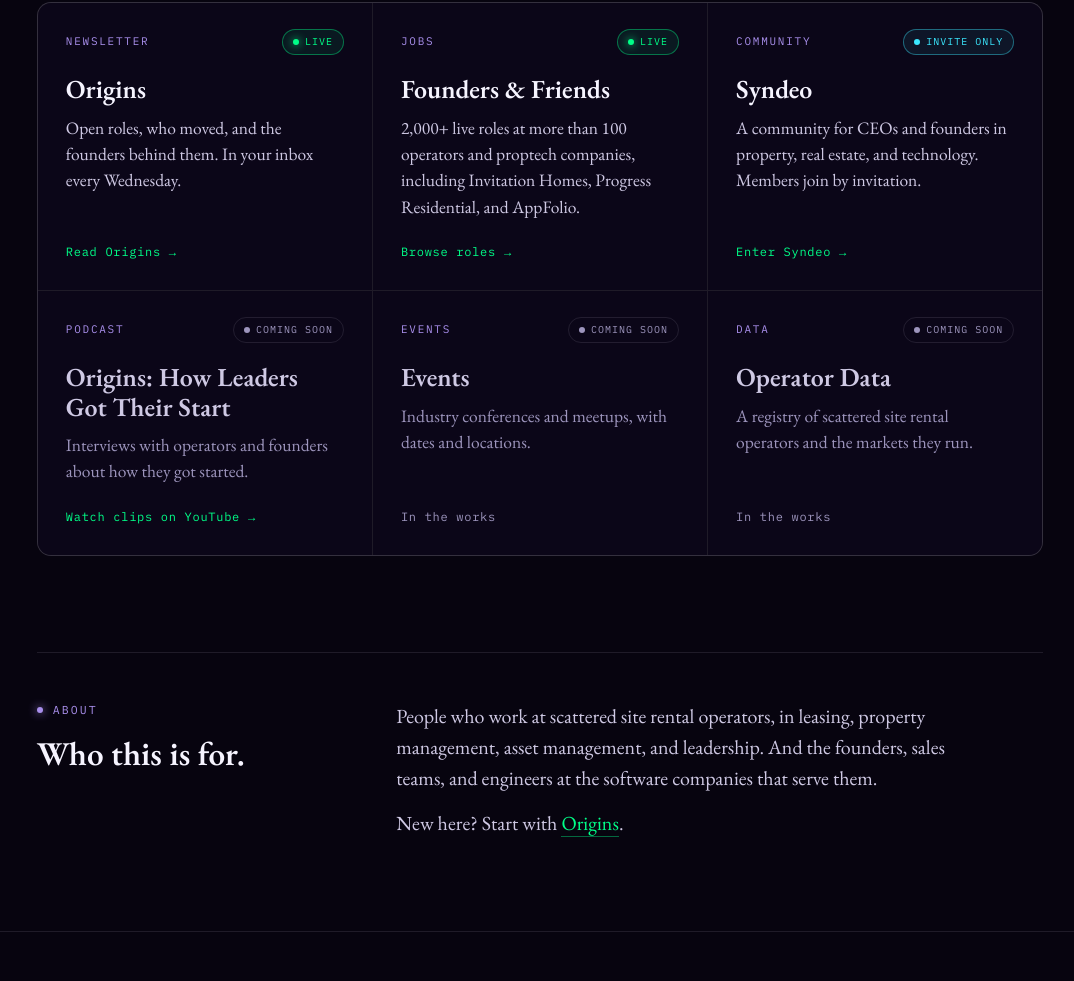
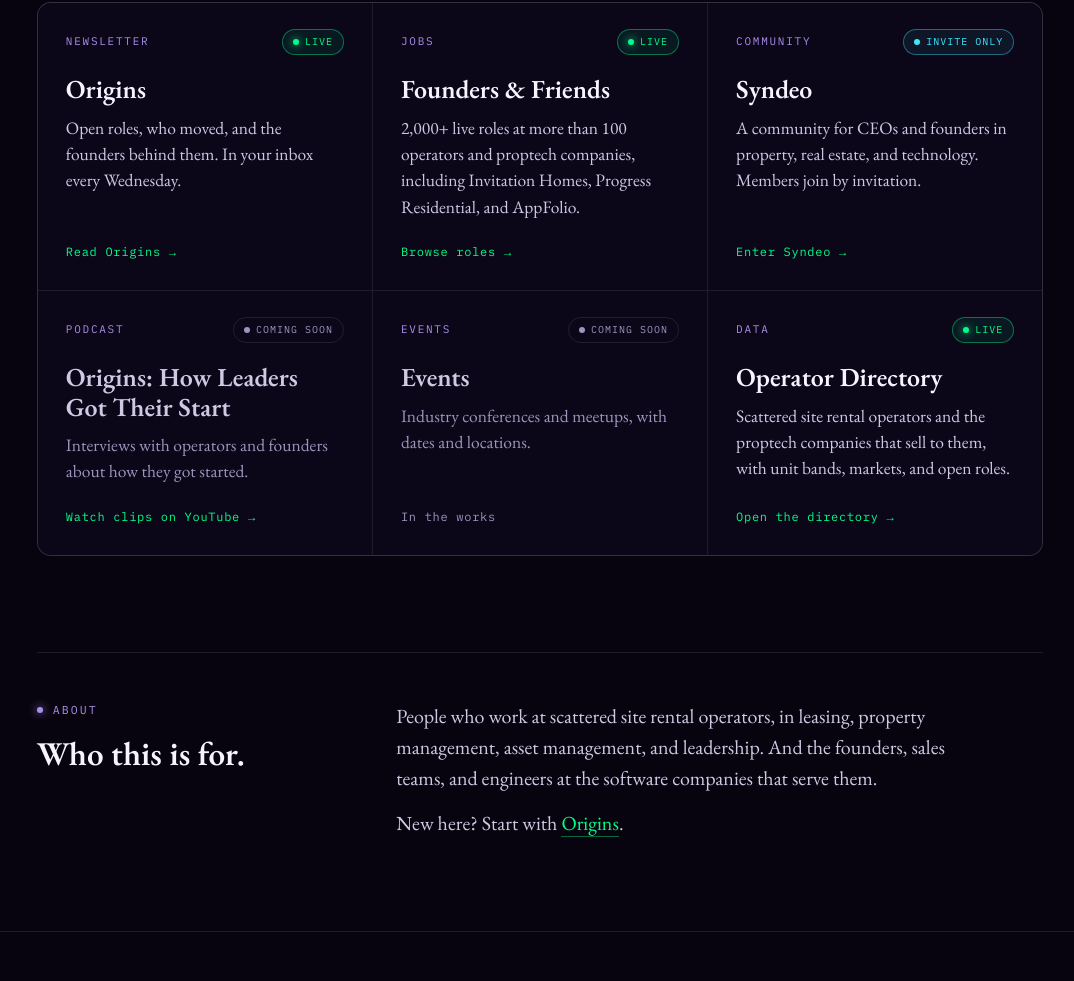
Before and after one commit to eh2homes-dot/property-and-technology-hub, a plain HTML site: page public/index.html in a window 1280 px wide. Shown: the part 948-1929 px from the top of the page, without its empty margins (100-1174 px from the left). Drawn offline with nearby package versions, Linux system fonts and the light colour scheme.

Commit message:
Switch the directory tile to live
The Data tile now links to the operator directory, and the nav gains a
Directory link.

Co-Authored-By: Claude Fable 5.2 <noreply@anthropic.com>
Claude-Session: https://claude.ai/code/session_01QLYpciw3jineKvD3RrHYnd

```diff
--- a/public/index.html
+++ b/public/index.html
@@ -313,7 +313,9 @@
   If it moves to a custom domain, change that address in the three tags in
   <head> that use it: canonical, og:url and og:image.
 
-  Coming soon (no link yet): Podcast page, Events, Data.
+  Directory ............... https://property-and-technology-data.eh2homes.workers.dev/
+
+  Coming soon (no link yet): Podcast page, Events.
   To switch a tile to live: change  class="card soon"  to  class="card",
   change the pill to  <span class="pill open">Live</span>, and wrap the
   tile in an <a class="card" href="..."> like the live ones.
@@ -329,6 +331,7 @@
     <a href="https://www.propertyandtechnologyjobs.com/?utm_source=propertyandtechnology&amp;utm_medium=hub&amp;utm_campaign=nav" target="_blank" rel="noopener noreferrer">Jobs</a>
     <a href="#podcast">Podcast</a>
     <a href="#events">Events</a>
+    <a href="https://property-and-technology-data.eh2homes.workers.dev/">Directory</a>
     <a href="https://syndeo-main-page.eh2homes.workers.dev/" target="_blank" rel="noopener noreferrer">Syndeo</a>
     <a href="#about">About</a>
     <a href="https://evanprothro-newsletter.beehiiv.com/subscribe?utm_source=propertyandtechnology&amp;utm_medium=hub&amp;utm_campaign=nav" class="cta" target="_blank" rel="noopener noreferrer">Subscribe</a>
@@ -397,12 +400,12 @@
       <span class="go dim">In the works</span>
     </div>
 
-    <div class="card soon" id="data">
-      <div class="card-top"><span class="kind">Data</span><span class="pill">Coming soon</span></div>
-      <h3>Operator Data</h3>
-      <p>A registry of scattered site rental operators and the markets they run.</p>
-      <span class="go dim">In the works</span>
-    </div>
+    <a class="card" id="data" href="https://property-and-technology-data.eh2homes.workers.dev/">
+      <div class="card-top"><span class="kind">Data</span><span class="pill open">Live</span></div>
+      <h3>Operator Directory</h3>
+      <p>Scattered site rental operators and the proptech companies that sell to them, with unit bands, markets, and open roles.</p>
+      <span class="go">Open the directory &rarr;</span>
+    </a>
 
   </div>
 </section>
```
